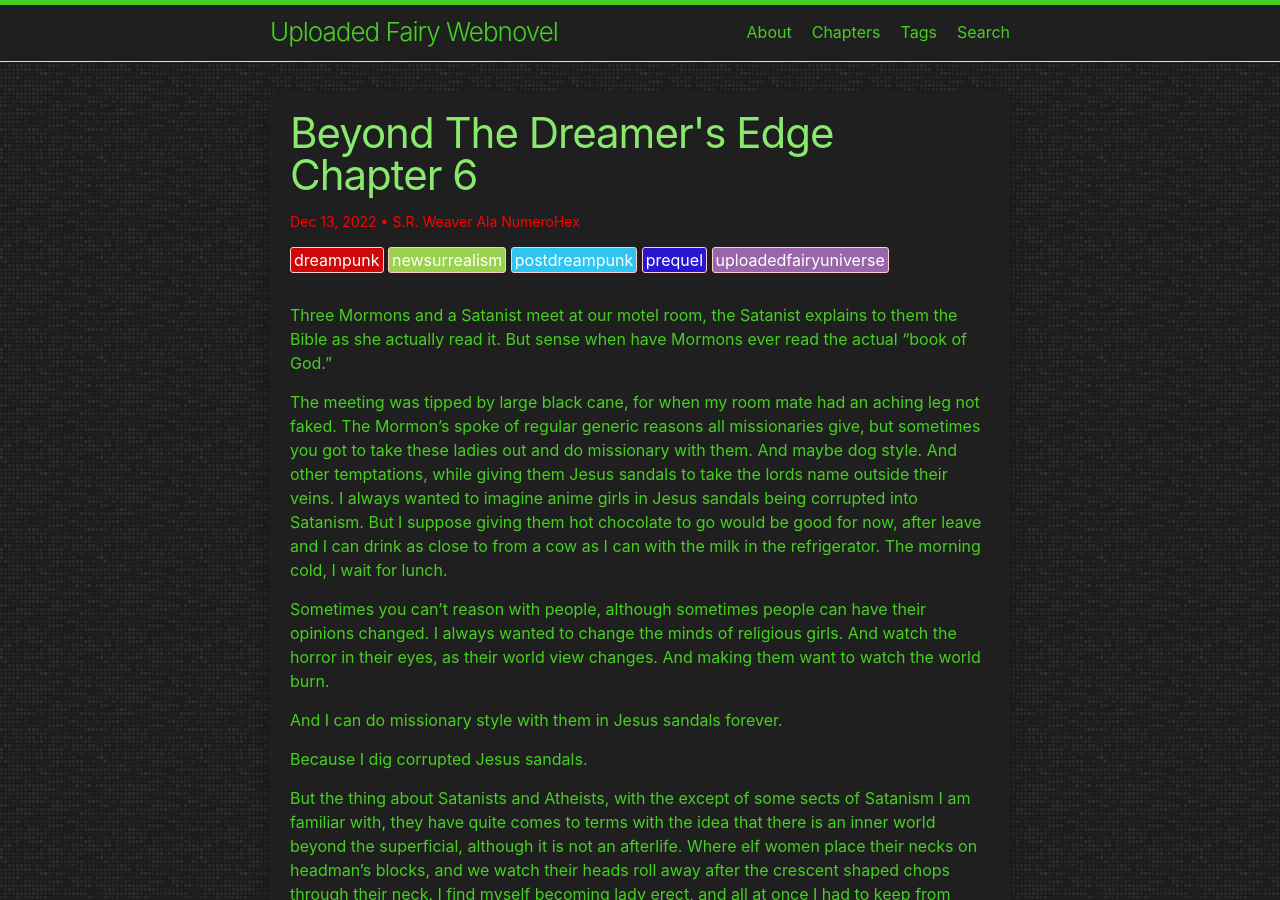
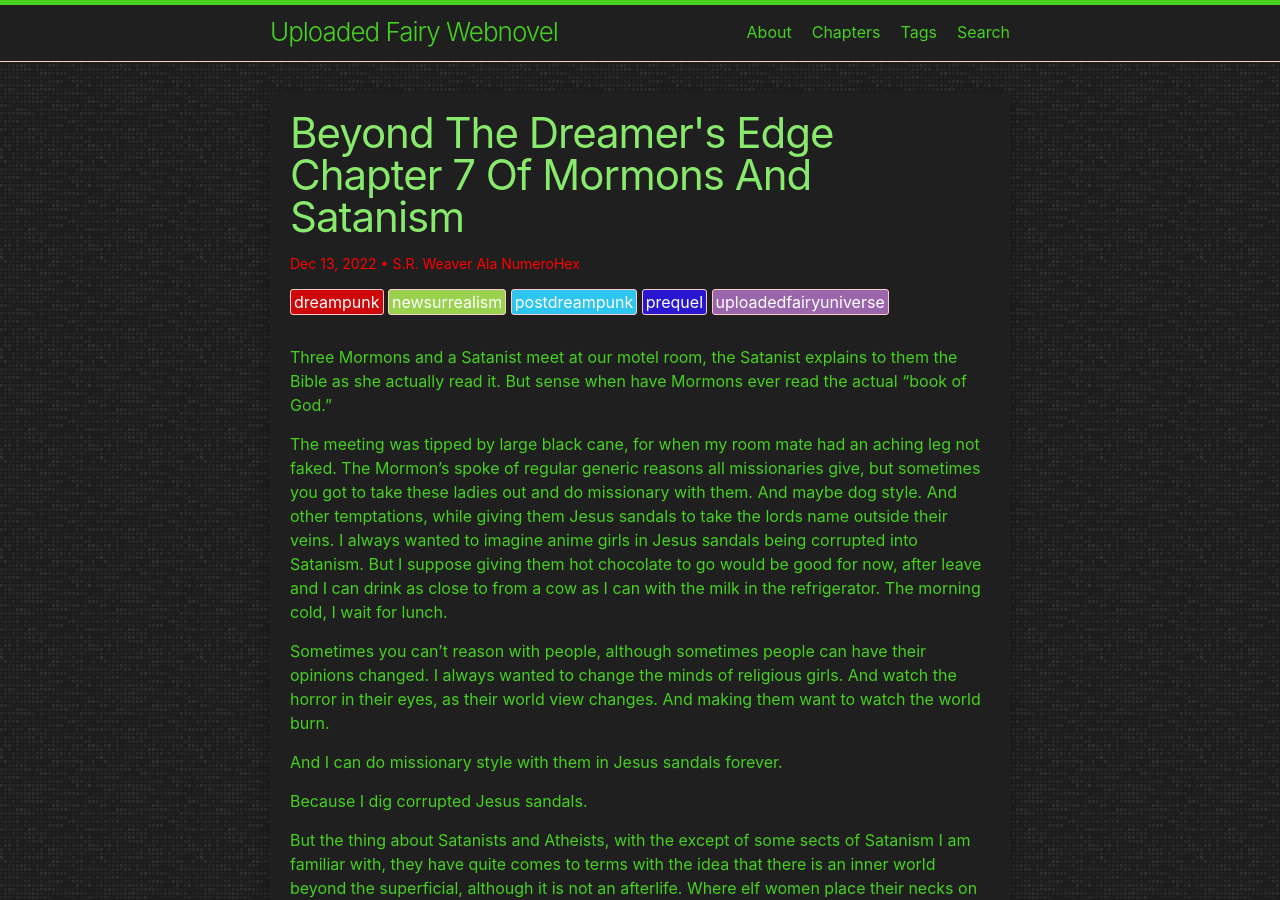
Before and after one commit to LWFlouisa/UploadedFairyOELN, a Jekyll site: the page built from _posts/2022-12-13-beyondthedreamersedge_chapter7.md, in a window 1280 px wide and 900 px high. Built offline with Jekyll 4.4.1, drawn with Linux system fonts in a browser that asks for light colours; our own code applies the rules of GitHub Pages for plain Markdown files.

Commit message:
Update 2022-12-13-beyondthedreamersedge_chapter7.md

```diff
--- a/_posts/2022-12-13-beyondthedreamersedge_chapter7.md
+++ b/_posts/2022-12-13-beyondthedreamersedge_chapter7.md
@@ -1,5 +1,5 @@
 ---
-title: "Beyond The Dreamer's Edge Chapter 6"
+title: "Beyond The Dreamer's Edge Chapter 7 Of Mormons And Satanism"
 author: "S.R. Weaver Ala NumeroHex"
 tags: prequel dreampunk postdreampunk newsurrealism uploadedfairyuniverse
 ---
```
